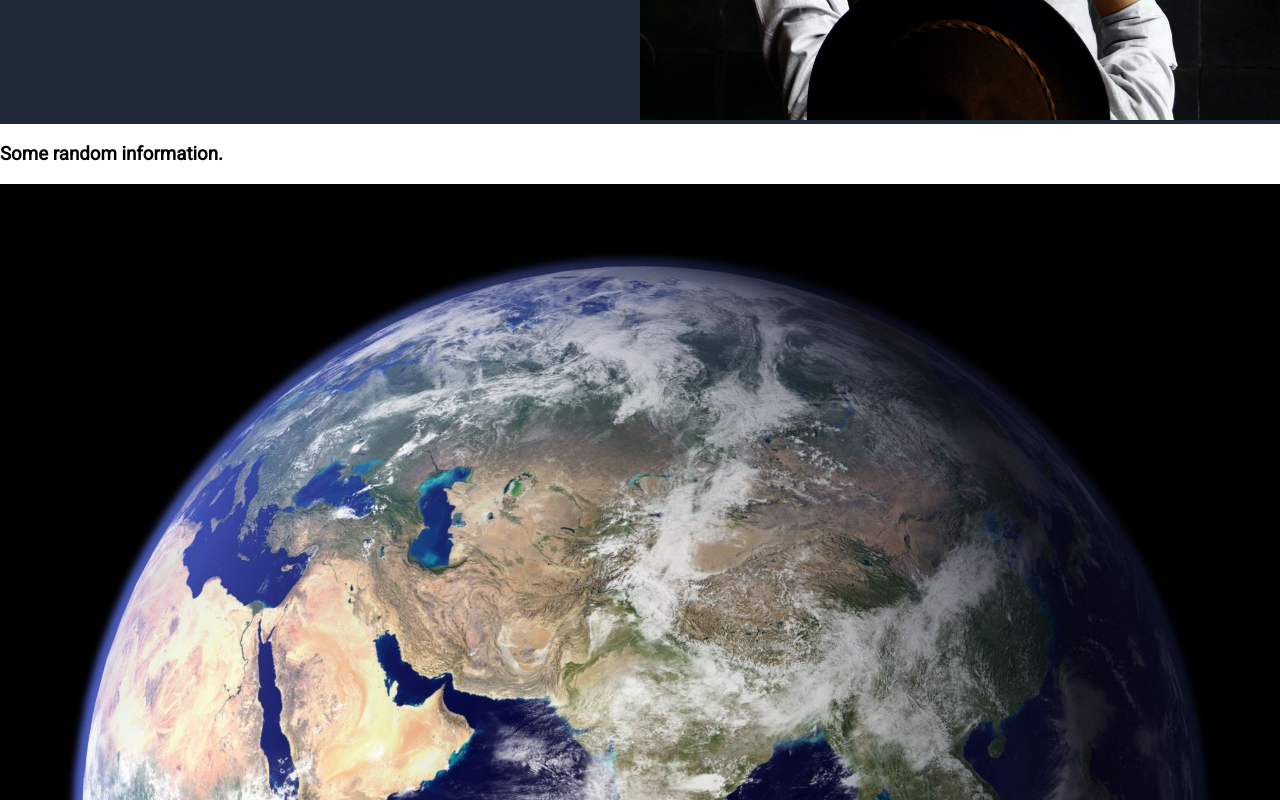
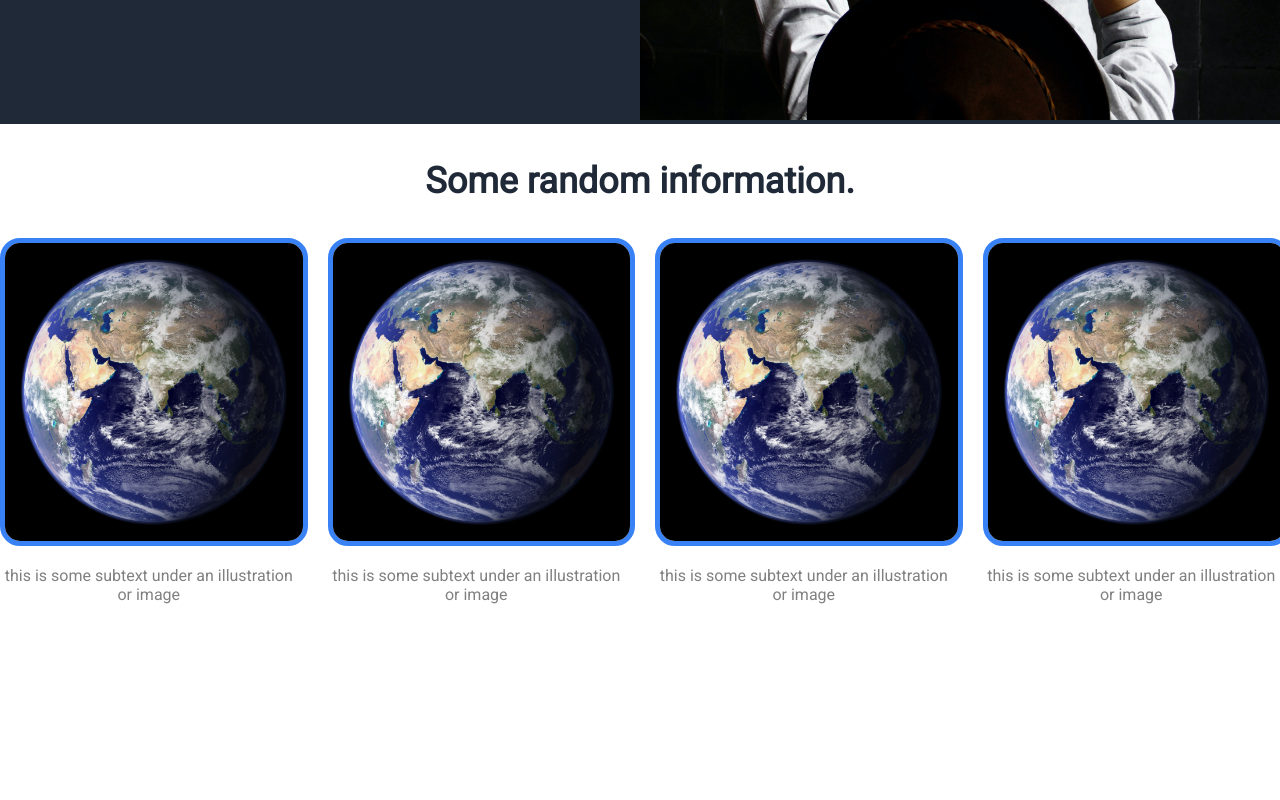
Before and after one commit to elidgdg/odin-landing-page, a plain HTML site: page index.html in a window 1280 px wide. Shown: the part 580-1380 px from the top of the page. After the commit the page ends 1200 px from the top, so only its background shows below. Drawn offline with Linux system fonts and the light colour scheme.

Commit message:
Styling information section

```diff
--- a/index.html
+++ b/index.html
@@ -33,6 +33,7 @@
 
     <div class="information">
         <h3>Some random information.</h3>
+        <div class="container">
             <div class="card">
                 <img src="img/information-img.jpg" alt="Picture of the planet earth">
                 <p>this is some subtext under an illustration or image</p>
@@ -50,5 +51,6 @@
                 <p>this is some subtext under an illustration or image</p>
             </div>
         </div>
+    </div>
 </body>
 </html>
--- a/styles.css
+++ b/styles.css
@@ -73,3 +73,32 @@ h2 {
 img {
     width: 100%;
 }
+
+/* INFORMATION */
+
+h3 {
+    font-size: 36px;
+    font-weight: extra-bold;
+    color: #1F2937;
+}
+
+.information{
+    display: flex;
+    flex-direction: column;
+    align-items: center;
+}
+
+.information .container {
+    display: flex;
+    gap: 30px;
+}
+
+.card p {
+    text-align: center;
+    color: #808080;
+}
+
+.card img {
+    border: 5px solid #3882F6;
+    border-radius: 20px;
+}
```
Lines whose indentation alone changed are shown as unchanged.
